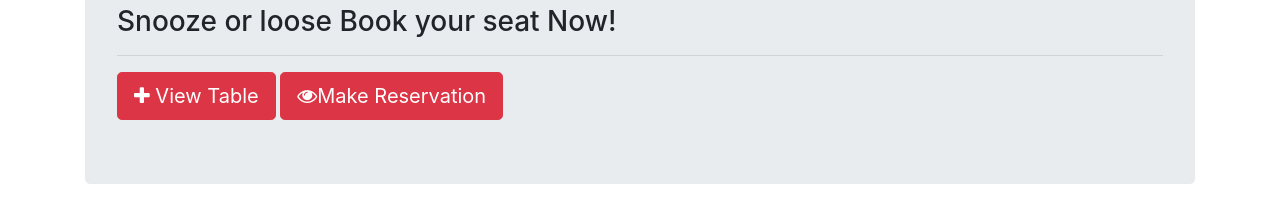
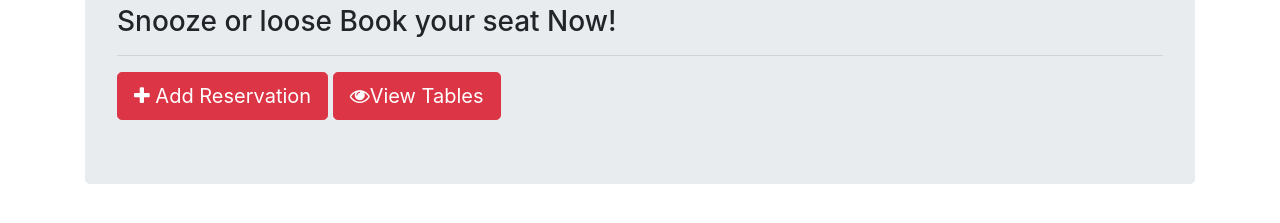
Before and after one commit to Brian-Fairbanks/hotRestaraunt, a website: page index.html in a window 1280 px wide. Shown: the part 115-338 px from the top of the page. Drawn offline with nearby package versions, Linux system fonts and the light colour scheme.

Commit message:
update html files

```diff
--- a/index.html
+++ b/index.html
@@ -17,10 +17,10 @@
           <h1>Brunching Time</h1>
           <h3>Snooze or loose Book your seat Now!</h3>
           <hr>
-          <a href="/add"><button class="btn btn-danger btn-lg"><span class="fa fa-plus"></span> View Table</table>
+          <a href="/reservationform"><button class="btn btn-danger btn-lg"><span class="fa fa-plus"></span> Add Reservation</table>
              </button></a>
           <a href="/api/reservation"><button class="btn btn-danger btn-lg"><span
-                class="fa fa-eye"></span>Make Reservation</button></a>
+                class="fa fa-eye"></span>View Tables</button></a>
         </div>
 </body>
 </html>
```
Also changed, not shown: reservationform.html (+1 -1 lines).
